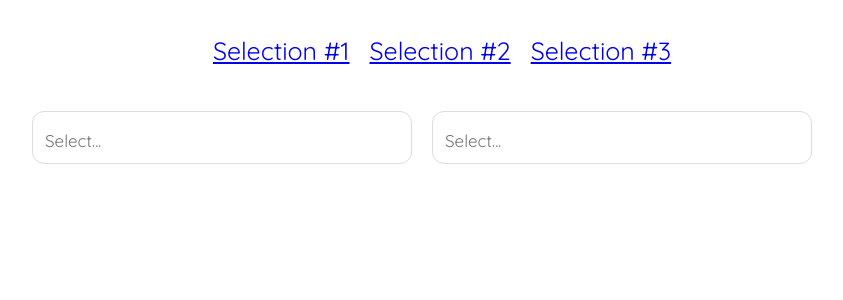
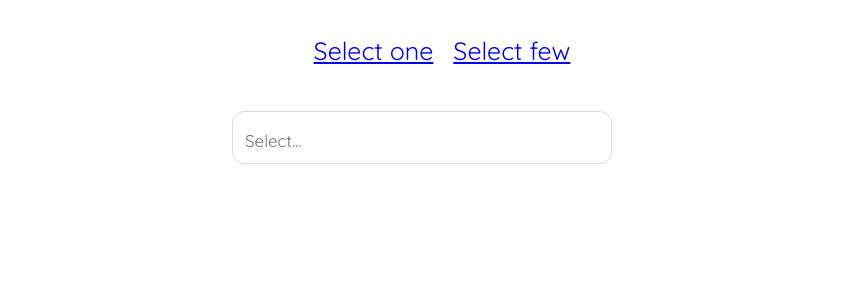
Before and after one commit to ArunasNorvaisa/SelectCities, a React (Create React App) app: page /SelectOne in a window 1280 px wide. Shown: the top 300 px of the page, without its empty margins (218-1061 px from the left). Built offline with nearby package versions, Linux system fonts and the light colour scheme.

Commit message:
Release candidate #2; most bugs fixed.

```diff
--- a/src/components/App.jsx
+++ b/src/components/App.jsx
@@ -1,7 +1,8 @@
 import React from 'react';
 import { BrowserRouter, Route, Link } from "react-router-dom";
 
-import Selection from './Selection';
+import SelectionOne from './SelectionOne';
+import SelectionMultiple from './SelectionMultiple';
 
 import './App.css';
 
@@ -11,19 +12,15 @@ function App() {
       <nav>
         <ul>
           <li>
-            <Link to='/SelectOne/'>Selection #1</Link>
+            <Link to='/SelectOne/'>Select one</Link>
           </li>
           <li>
-            <Link to='/SelectTwo/'>Selection #2</Link>
-          </li>
-          <li>
-            <Link to='/SelectThree/'>Selection #3</Link>
+            <Link to='/SelectMultiple/'>Select few</Link>
           </li>
         </ul>
       </nav>
-      <Route path='/SelectOne/' component={Selection} />
-      <Route path='/SelectTwo/' component={Selection} />
-      <Route path='/SelectThree/' component={Selection} />
+      <Route path='/SelectOne/' component={SelectionOne} />
+      <Route path='/SelectMultiple/' component={SelectionMultiple} />
     </div>
   </BrowserRouter>;
 }
--- a/src/components/Dropdown.jsx
+++ b/src/components/Dropdown.jsx
@@ -2,18 +2,18 @@ import React, { useEffect, useRef, useState } from 'react';
 
 import DropdownMenu from "./DropdownMenu";
 import SelectedItems from "./SelectedItems";
-import { cities } from "../data/data";
+import SelectedEntries from "./SelectedEntries";
 
 import './Dropdown.scss';
 
 function Dropdown(props) {
   const [active, setActive] = useState(false);
   const [text, setText] = useState('');
-  const [entries, setEntries] = useState(arrayToObject(cities));
+  const [entries, setEntries] = useState(arrayToObject(props.data));
 
-  function arrayToObject(array) {
+  function arrayToObject(array, condition = false) {
     const obj = {};
-    array.forEach(item => obj[item] = false);
+    array.forEach(item => obj[item] = condition);
     return obj;
   }
 
@@ -42,6 +42,7 @@ function Dropdown(props) {
     return () => {
       document.removeEventListener('mousedown', handleClickOutside);
     };
+    // eslint-disable-next-line
   }, [active]);
 
   const node = useRef();
@@ -95,6 +96,7 @@ function Dropdown(props) {
       </div>
       {active && <DropdownMenu array={entriesToSelect()} handleClick={handleSelection} />}
     </form>
+    {selectedEntries().length > 0 && <SelectedEntries data={selectedEntries()} />}
   </div>
 }
 
--- /dev/null
+++ b/src/components/SelectedEntries.jsx
@@ -0,0 +1,12 @@
+import React from 'react';
+
+import './SelectedEntries.scss';
+
+function SelectedEntries(props) {
+  return <div className="selectedEntries">
+    <h6>Selected entries:</h6>
+    {props.data.map((item, i) => <span key={i} className="selectedEntries__item">{item}</span>)}
+  </div>;
+}
+
+export default SelectedEntries;
--- /dev/null
+++ b/src/components/SelectedEntries.scss
@@ -0,0 +1,11 @@
+.selectedEntries {
+  position: absolute;
+  bottom: 10vh;
+
+  &__item {
+    font-size: 1.7rem;
+    margin: 0.2rem;
+    padding: 0.2rem;
+    background-color: #ddd;
+  }
+}
--- a/src/components/SelectedItems.jsx
+++ b/src/components/SelectedItems.jsx
@@ -1,7 +1,7 @@
 import React from 'react';
 
 import './SelectedItems.scss';
-import delete_icon from '../icons/cancel.svg';
+import delete_icon from '../icons/Cancel.svg';
 
 function SelectedItems(props) {
 
--- /dev/null
+++ b/src/components/SelectionMultiple.jsx
@@ -0,0 +1,15 @@
+import React from 'react';
+
+import Dropdown from "./Dropdown";
+
+import './Selection.scss';
+import {cities} from '../data/Data';
+
+function SelectionMultiple() {
+
+  return <div className="selectionWrapper">
+    <Dropdown multiple={true} data={cities}/>
+  </div>
+}
+
+export default SelectionMultiple;
--- a/src/components/Selection.jsx
+++ b/src/components/SelectionOne.jsx
@@ -3,13 +3,13 @@ import React from 'react';
 import Dropdown from "./Dropdown";
 
 import './Selection.scss';
+import {cities} from '../data/Data';
 
-function Selection() {
+function SelectionOne() {
 
   return <div className="selectionWrapper">
-    <Dropdown multiple={false} />
-    <Dropdown multiple={true} />
+    <Dropdown multiple={false} data={cities} />
   </div>
 }
 
-export default Selection;
+export default SelectionOne;
```
Also changed, not shown: src/data/Data.js (renamed from src/data/data.js), src/icons/Cancel.svg (renamed from src/icons/cancel.svg).
